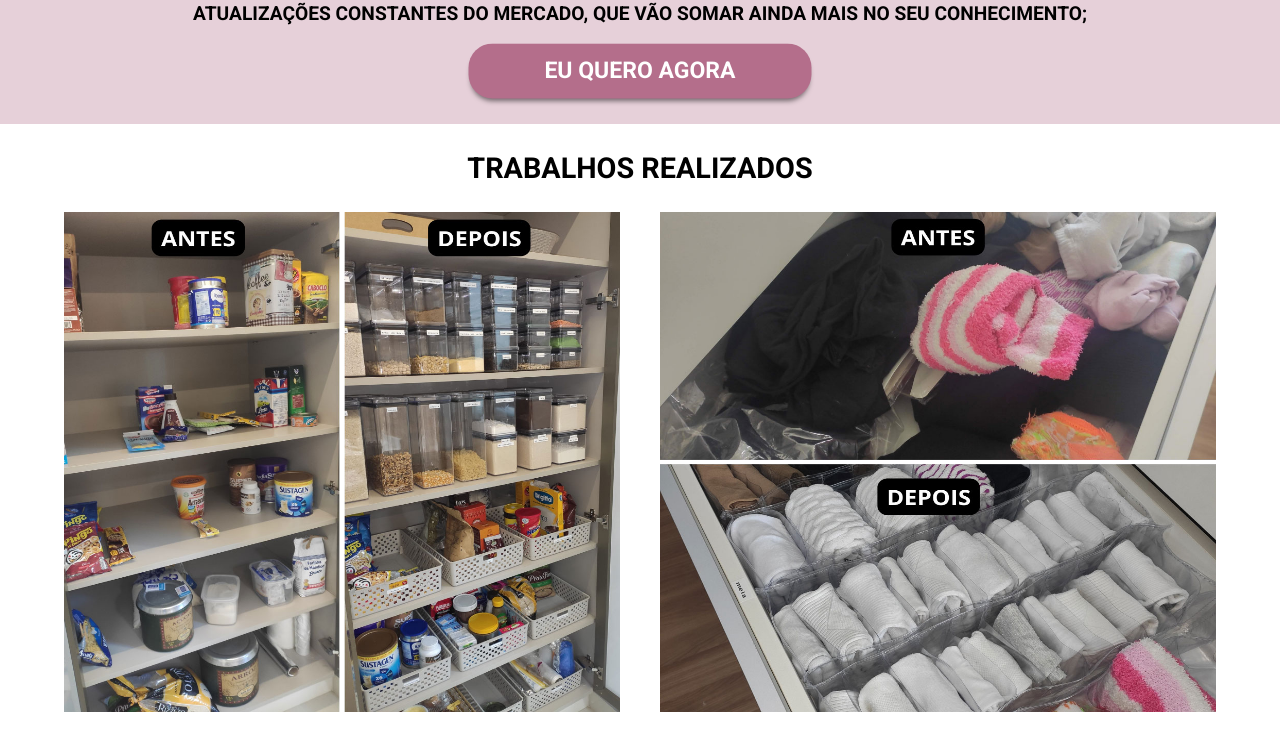
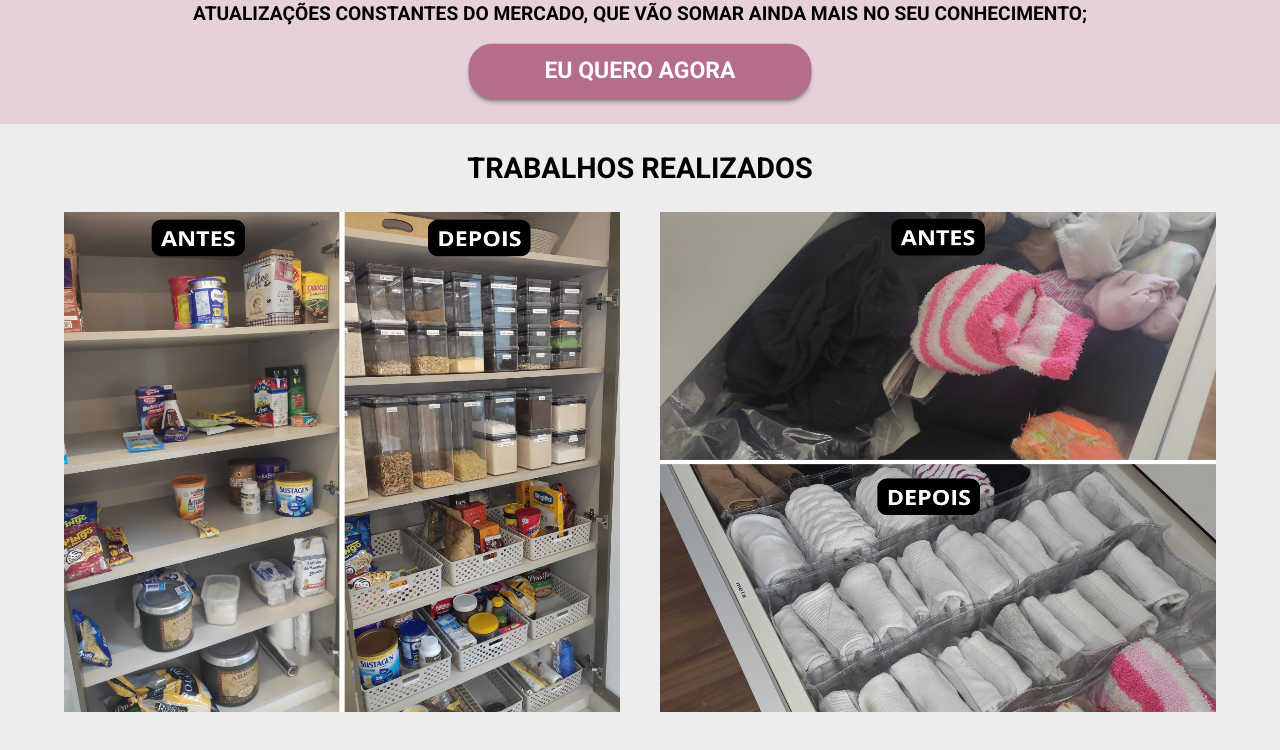
Before and after one commit to JuniorAlvesbr/leticiamartins.com.br-curso, a Next.js app: page / in a window 1280 px wide. Shown: the part 1558-2308 px from the top of the page. Built offline with nearby package versions, Linux system fonts and the light colour scheme.

Commit message:
change lastWork background color

```diff
--- a/components/LastWorks/styles.js
+++ b/components/LastWorks/styles.js
@@ -2,6 +2,8 @@ import styled from 'styled-components'
 import { SubTitle, ImageWrapper, Image } from '../../object'
 
 export const Container = styled.section`
+    padding-bottom: 30px;
+    background-color: #ededed;
 
     ${SubTitle} {
         text-align: center;
```
